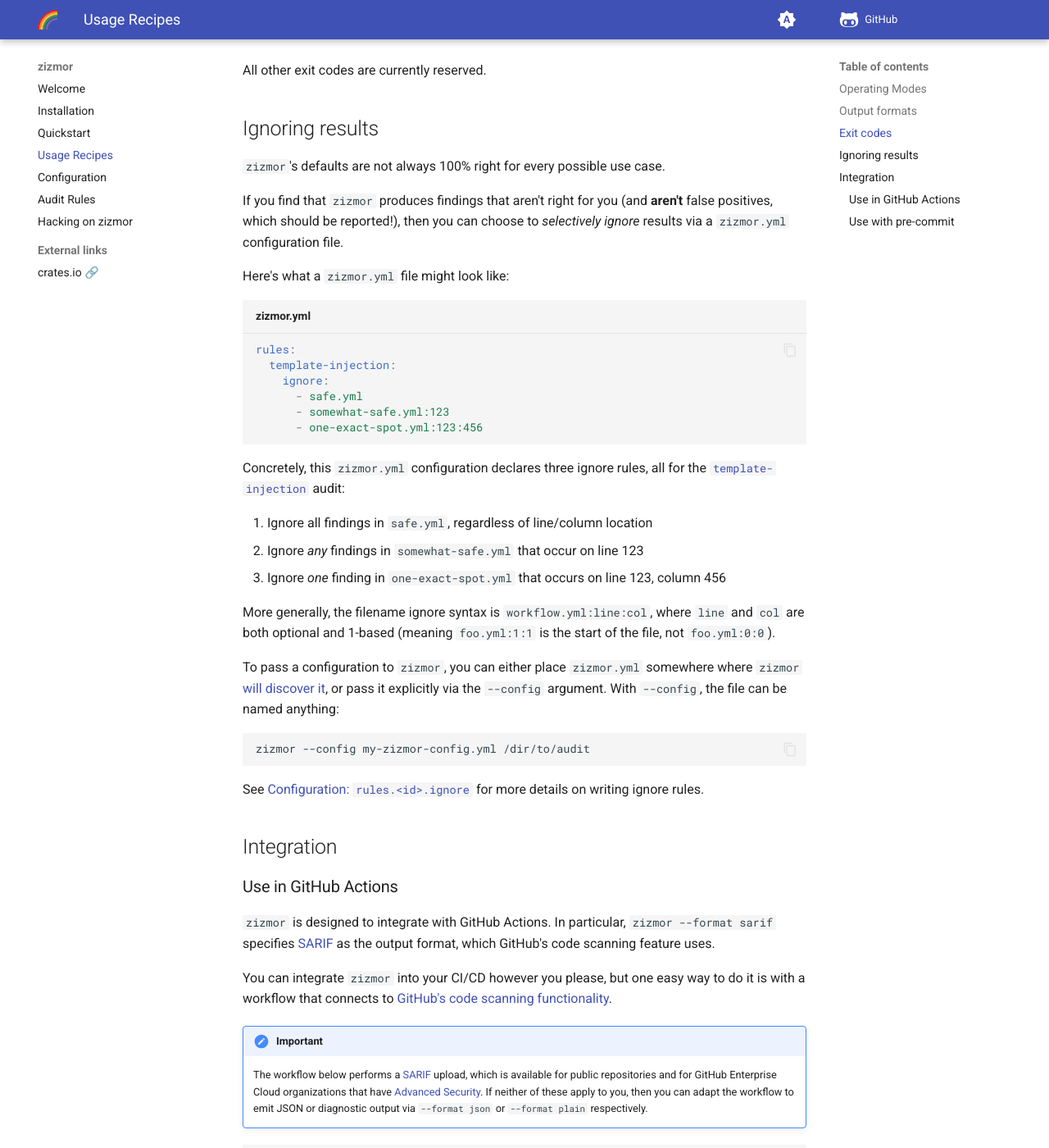
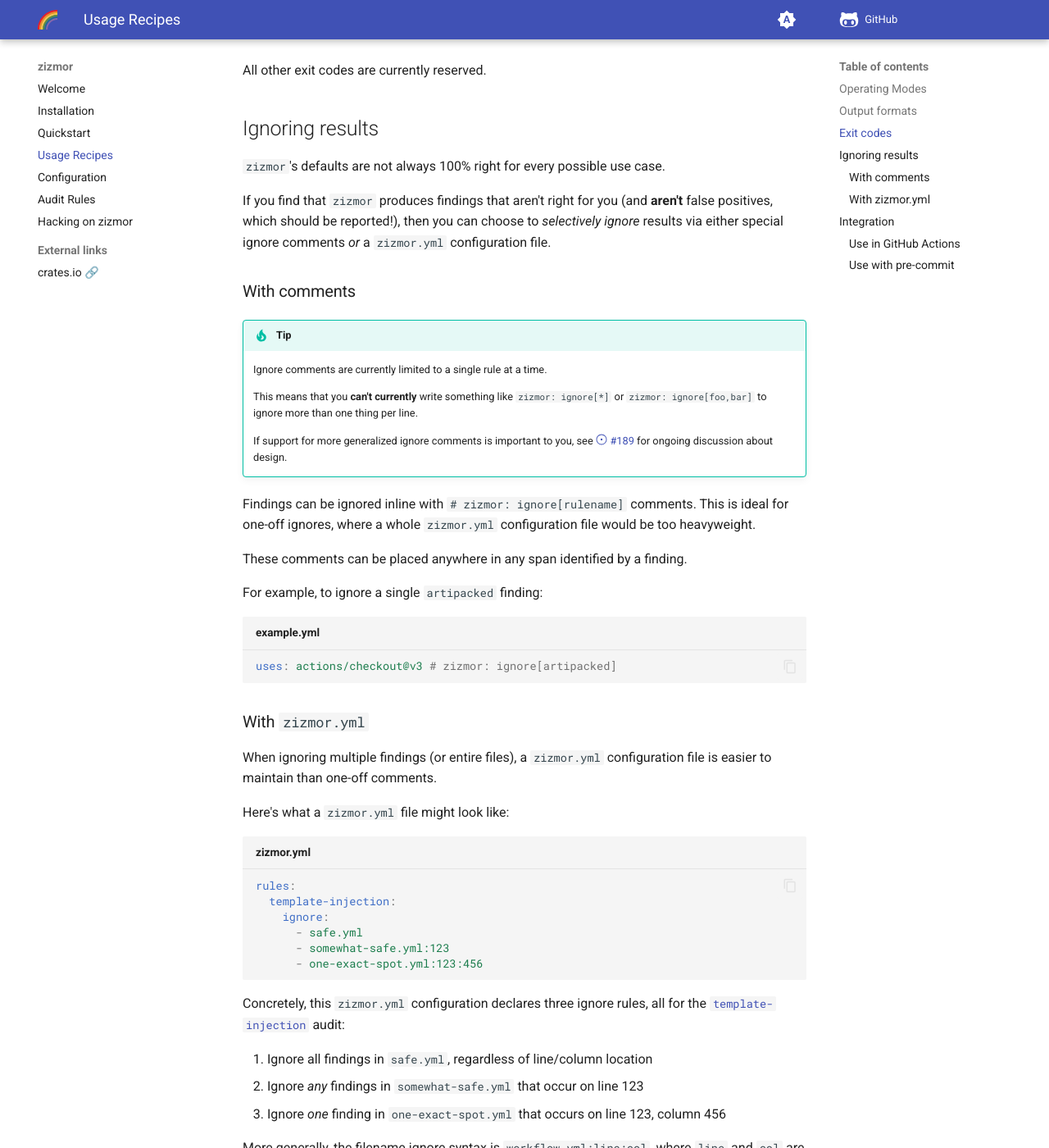
Before and after one commit to zizmorcore/zizmor, an MkDocs documentation site: the page built from docs/usage.md, in a window 1280 px wide and 1400 px high, scrolled down 1619 px. Shown: the whole window at 82% size. Built offline with MkDocs 1.6.1 and Material for MkDocs 9.7.7, drawn with Linux system fonts in a browser that asks for light colours; comment, search, counter and statistics services are not loaded.

Commit message:
docs: document ignore comments (#190)

````diff
--- a/docs/usage.md
+++ b/docs/usage.md
@@ -71,7 +71,38 @@ All other exit codes are currently reserved.
 
 If you find that `zizmor` produces findings that aren't right for you
 (and **aren't** false positives, which should be reported!), then you can
-choose to *selectively ignore* results via a `zizmor.yml` configuration file.
+choose to *selectively ignore* results via either special ignore comments
+*or* a `zizmor.yml` configuration file.
+
+### With comments
+
+!!! tip
+
+    Ignore comments are currently limited to a single rule at a time.
+
+    This means that you **can't currently** write something like
+    `zizmor: ignore[*]` or `zizmor: ignore[foo,bar]` to ignore more than
+    one thing per line.
+
+    If support for more generalized ignore comments is important to you,
+    see #189 for ongoing discussion about design.
+
+Findings can be ignored inline with `# zizmor: ignore[rulename]` comments.
+This is ideal for one-off ignores, where a whole `zizmor.yml` configuration
+file would be too heavyweight.
+
+These comments can be placed anywhere in any span identified by a finding.
+
+For example, to ignore a single `artipacked` finding:
+
+```yaml title="example.yml"
+uses: actions/checkout@v3 # zizmor: ignore[artipacked]
+```
+
+### With `zizmor.yml`
+
+When ignoring multiple findings (or entire files), a `zizmor.yml` configuration
+file is easier to maintain than one-off comments.
 
 Here's what a `zizmor.yml` file might look like:
 
````
